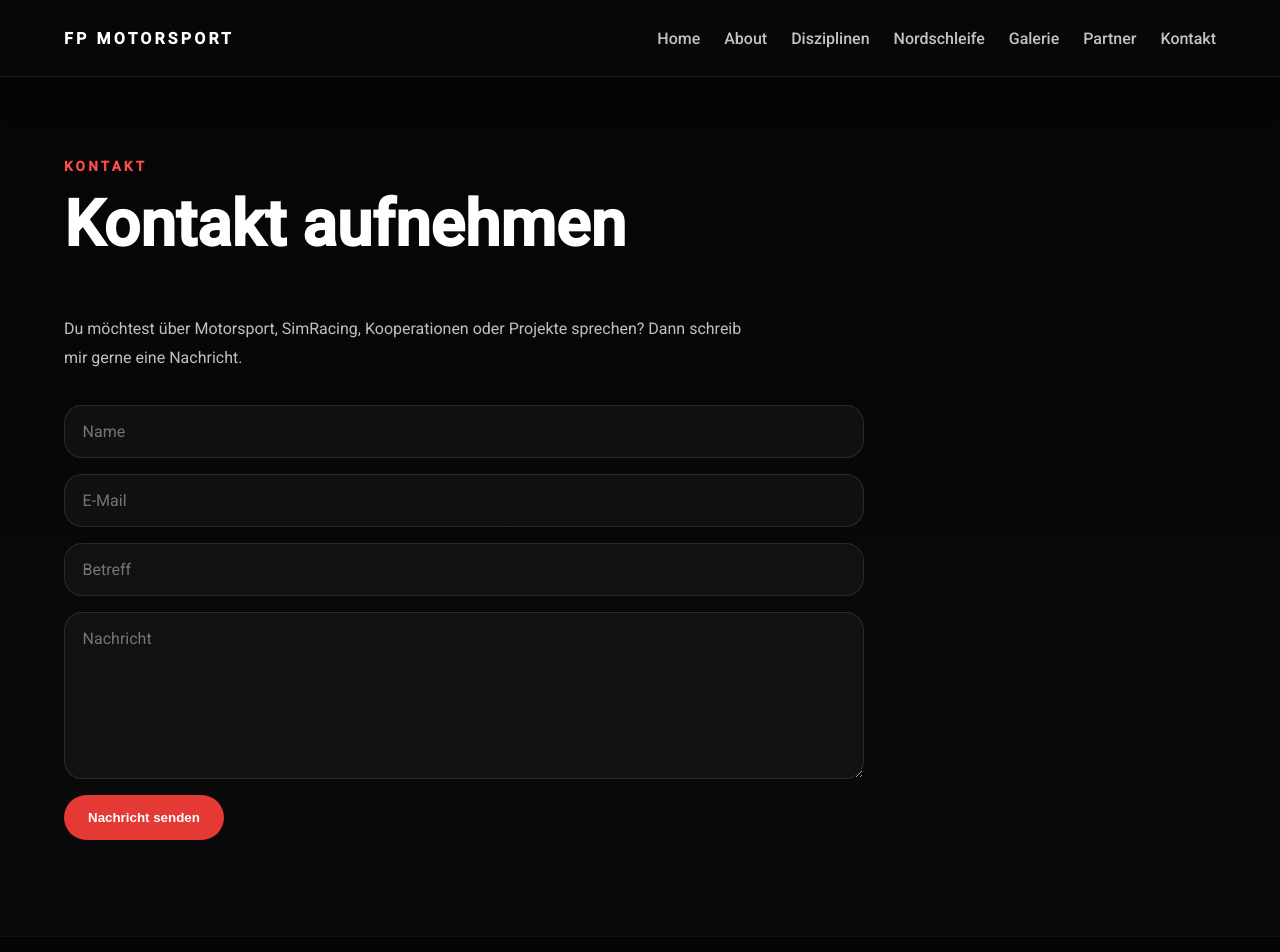
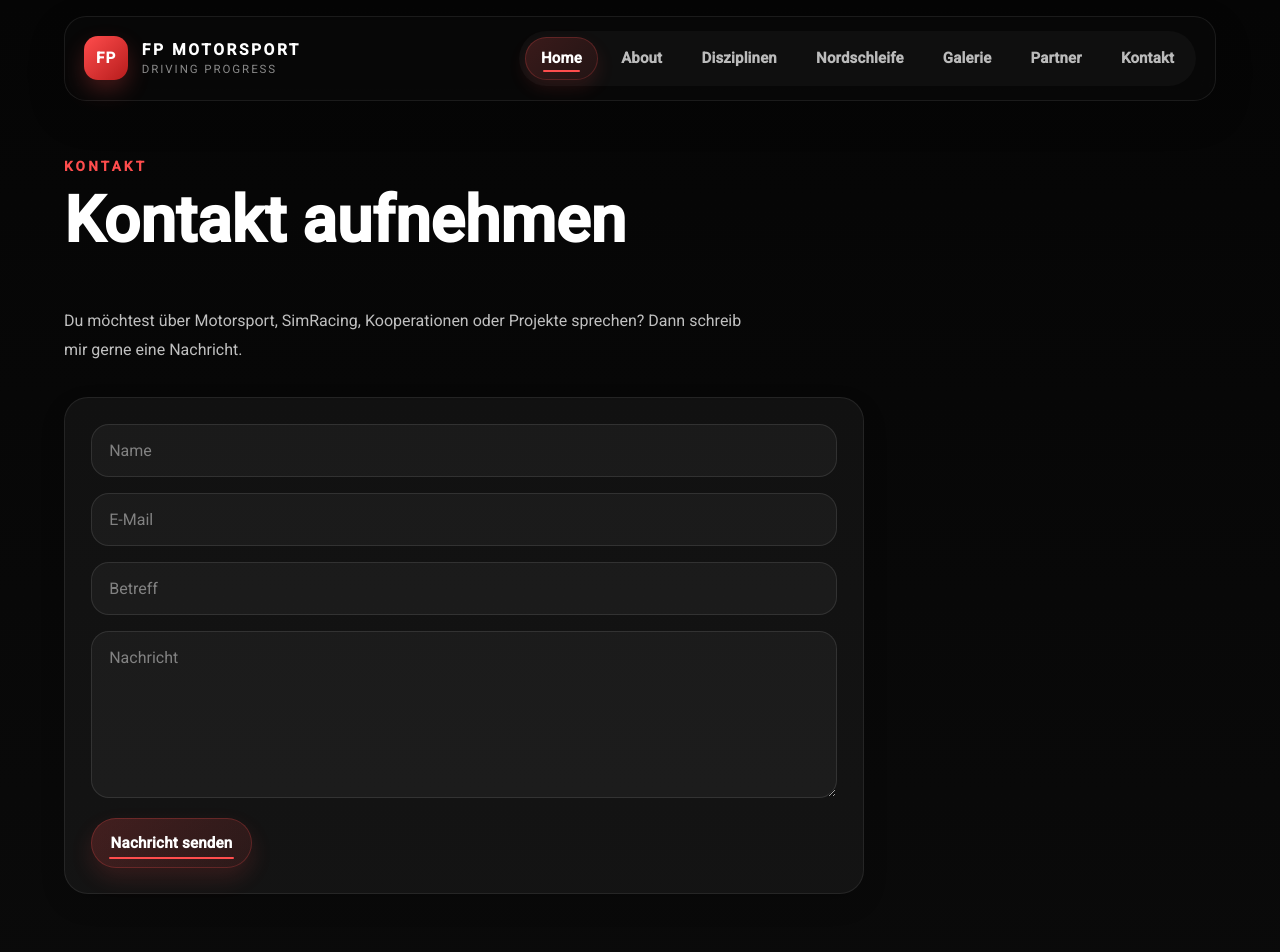
Before and after one commit to flxprnzl/fpmotorsport, an Angular app: page /contact in a window 1280 px wide. Shown: the top 952 px of the page. Built offline with nearby package versions, Linux system fonts and the light colour scheme.

Commit message:
liquid glass with chat is crazy

```diff
--- a/src/app/layout/navbar/navbar.html
+++ b/src/app/layout/navbar/navbar.html
@@ -1,31 +1,51 @@
-<header class="navbar">
-  <div class="container navbar-inner">
-    <div class="logo">FP Motorsport</div>
+<header class="navbar" [class.scrolled]="scrolled">
+  <div class="container navbar-shell">
+    <div class="navbar-inner">
+      <a href="#hero" class="logo-wrap" (click)="setActive('hero')">
+        <span class="logo-mark">FP</span>
+        <div class="logo-text">
+          <span class="logo-title">FP Motorsport</span>
+          <span class="logo-subtitle">Driving Progress</span>
+        </div>
+      </a>
 
-    <nav class="nav-links desktop-nav">
-      <a href="#hero">Home</a>
-      <a href="#about">About</a>
-      <a href="#disciplines">Disziplinen</a>
-      <a href="#nordschleife">Nordschleife</a>
-      <a href="#gallery">Galerie</a>
-      <a href="#partners">Partner</a>
-      <a href="#contact">Kontakt</a>
-    </nav>
+      <nav class="nav-links desktop-nav" aria-label="Hauptnavigation">
+        @for (item of navItems; track item.id) {
+          <a
+            [href]="item.href"
+            class="nav-link"
+            [class.active]="activeSection === item.id"
+            (click)="setActive(item.id)"
+          >
+            <span>{{ item.label }}</span>
+          </a>
+        }
+      </nav>
 
-    <button class="menu-toggle" (click)="toggleMenu()" aria-label="Menü öffnen">
-      <span></span>
-      <span></span>
-      <span></span>
-    </button>
-  </div>
+      <button
+        class="menu-toggle"
+        type="button"
+        (click)="toggleMenu()"
+        [attr.aria-expanded]="menuOpen"
+        aria-label="Menü öffnen"
+      >
+        <span [class.open]="menuOpen"></span>
+        <span [class.open]="menuOpen"></span>
+        <span [class.open]="menuOpen"></span>
+      </button>
+    </div>
 
-  <div class="mobile-menu" [class.open]="menuOpen">
-    <a href="#hero" (click)="closeMenu()">Home</a>
-    <a href="#about" (click)="closeMenu()">About</a>
-    <a href="#disciplines" (click)="closeMenu()">Disziplinen</a>
-    <a href="#nordschleife" (click)="closeMenu()">Nordschleife</a>
-    <a href="#gallery" (click)="closeMenu()">Galerie</a>
-    <a href="#partners" (click)="closeMenu()">Partner</a>
-    <a href="#contact" (click)="closeMenu()">Kontakt</a>
+    <div class="mobile-menu" [class.open]="menuOpen">
+      @for (item of navItems; track item.id) {
+        <a
+          [href]="item.href"
+          class="mobile-link"
+          [class.active]="activeSection === item.id"
+          (click)="setActive(item.id)"
+        >
+          {{ item.label }}
+        </a>
+      }
+    </div>
   </div>
 </header>
--- a/src/app/layout/navbar/navbar.scss
+++ b/src/app/layout/navbar/navbar.scss
@@ -4,11 +4,18 @@
   left: 0;
   width: 100%;
   z-index: 1000;
-  background: rgba(10, 10, 10, 0.58);
-  backdrop-filter: blur(18px);
-  -webkit-backdrop-filter: blur(18px);
-  border-bottom: 1px solid rgba(255, 255, 255, 0.08);
-  box-shadow: 0 10px 35px rgba(0, 0, 0, 0.22);
+  padding: 1rem 0 0;
+  transition:
+    padding 0.25s ease,
+    transform 0.25s ease;
+}
+
+.navbar.scrolled {
+  padding-top: 0.65rem;
+}
+
+.navbar-shell {
+  transition: all 0.25s ease;
 }
 
 .navbar-inner {
@@ -17,98 +24,199 @@
   align-items: center;
   justify-content: space-between;
   gap: 1rem;
+  padding: 0.9rem 1.2rem;
+  border-radius: 22px;
+  background: rgba(10, 10, 10, 0.62);
+  backdrop-filter: blur(12px);
+  -webkit-backdrop-filter: blur(12px);
+  border: 1px solid rgba(255, 255, 255, 0.08);
+  box-shadow: 0 14px 36px rgba(0, 0, 0, 0.22);
+  transition:
+    background 0.25s ease,
+    box-shadow 0.25s ease,
+    border-color 0.25s ease,
+    transform 0.25s ease;
 }
 
-.logo {
+.navbar.scrolled .navbar-inner {
+  background: rgba(8, 8, 8, 0.78);
+  border-color: rgba(255, 255, 255, 0.1);
+  box-shadow: 0 18px 42px rgba(0, 0, 0, 0.28);
+}
+
+.logo-wrap {
+  display: flex;
+  align-items: center;
+  gap: 0.85rem;
+  min-width: 0;
+  text-decoration: none;
+}
+
+.logo-mark {
+  display: inline-flex;
+  align-items: center;
+  justify-content: center;
+  width: 44px;
+  height: 44px;
+  border-radius: 14px;
+  background: linear-gradient(135deg, #ff4d4d, #b71c1c);
   color: #fff;
-  font-size: 1rem;
+  font-weight: 800;
+  font-size: 0.95rem;
+  letter-spacing: 0.08rem;
+  box-shadow: 0 10px 22px rgba(255, 77, 77, 0.24);
+  flex-shrink: 0;
+}
+
+.logo-text {
+  display: flex;
+  flex-direction: column;
+  min-width: 0;
+}
+
+.logo-title {
+  color: #fff;
+  font-size: 0.98rem;
   font-weight: 700;
-  letter-spacing: 0.2rem;
+  letter-spacing: 0.16rem;
   text-transform: uppercase;
-  white-space: nowrap;
+  line-height: 1.1;
+}
+
+.logo-subtitle {
+  margin-top: 0.2rem;
+  color: rgba(255, 255, 255, 0.52);
+  font-size: 0.72rem;
+  letter-spacing: 0.12rem;
+  text-transform: uppercase;
 }
 
 .desktop-nav {
   display: flex;
-  gap: 1.5rem;
+  align-items: center;
+  gap: 0.45rem;
+  padding: 0.35rem;
+  border-radius: 999px;
+  background: rgba(255, 255, 255, 0.03);
 }
 
-.desktop-nav a,
-.mobile-menu a {
-  color: rgba(255, 255, 255, 0.76);
+.nav-link {
+  position: relative;
+  display: inline-flex;
+  align-items: center;
+  justify-content: center;
+  padding: 0.78rem 1rem;
+  border-radius: 999px;
+  color: rgba(255, 255, 255, 0.72);
   text-decoration: none;
-  font-weight: 500;
-  transition: color 0.2s ease, opacity 0.2s ease;
+  font-weight: 600;
+  font-size: 0.94rem;
+  letter-spacing: 0.01rem;
+  transition:
+    color 0.22s ease,
+    background 0.22s ease,
+    transform 0.22s ease,
+    box-shadow 0.22s ease;
 }
 
-.desktop-nav a:hover,
-.mobile-menu a:hover {
+.nav-link:hover {
   color: #fff;
+  background: rgba(255, 255, 255, 0.05);
+}
+
+.nav-link.active {
+  color: #fff;
+  background: linear-gradient(
+    135deg,
+    rgba(255, 77, 77, 0.18),
+    rgba(255, 77, 77, 0.08)
+  );
+  box-shadow:
+    inset 0 0 0 1px rgba(255, 77, 77, 0.22),
+    0 8px 18px rgba(255, 77, 77, 0.12);
+}
+
+.nav-link.active::after {
+  content: '';
+  position: absolute;
+  left: 18px;
+  right: 18px;
+  bottom: 8px;
+  height: 2px;
+  border-radius: 999px;
+  background: #ff4d4d;
 }
 
 .menu-toggle {
   display: none;
-  width: 46px;
-  height: 46px;
+  position: relative;
+  width: 48px;
+  height: 48px;
   padding: 0;
   border: 1px solid rgba(255, 255, 255, 0.08);
-  border-radius: 14px;
-  background: rgba(255, 255, 255, 0.06);
-  backdrop-filter: blur(12px);
-  -webkit-backdrop-filter: blur(12px);
+  border-radius: 16px;
+  background: rgba(255, 255, 255, 0.05);
   cursor: pointer;
-  align-items: center;
-  justify-content: center;
-  flex-direction: column;
-  gap: 5px;
-  transition: background 0.2s ease, transform 0.2s ease;
+  transition:
+    background 0.22s ease,
+    border-color 0.22s ease,
+    transform 0.22s ease;
 }
 
 .menu-toggle:hover {
-  background: rgba(255, 255, 255, 0.1);
+  background: rgba(255, 255, 255, 0.08);
   transform: translateY(-1px);
 }
 
 .menu-toggle span {
-  display: block;
-  width: 20px;
+  position: absolute;
+  left: 13px;
+  width: 22px;
   height: 2px;
+  border-radius: 999px;
   background: #fff;
-  border-radius: 999px;
+  transition:
+    transform 0.22s ease,
+    opacity 0.22s ease,
+    top 0.22s ease;
+}
+
+.menu-toggle span:nth-child(1) {
+  top: 16px;
+}
+
+.menu-toggle span:nth-child(2) {
+  top: 23px;
+}
+
+.menu-toggle span:nth-child(3) {
+  top: 30px;
+}
+
+.menu-toggle span:nth-child(1).open {
+  top: 23px;
+  transform: rotate(45deg);
+}
+
+.menu-toggle span:nth-child(2).open {
+  opacity: 0;
+}
+
+.menu-toggle span:nth-child(3).open {
+  top: 23px;
+  transform: rotate(-45deg);
 }
 
 .mobile-menu {
   display: none;
-  flex-direction: column;
-  gap: 0.75rem;
-  padding: 1rem 1.25rem 1.25rem;
-  margin: 0 1rem 1rem;
-  background: rgba(15, 15, 15, 0.62);
-  backdrop-filter: blur(18px);
-  -webkit-backdrop-filter: blur(18px);
+  margin-top: 0.8rem;
+  padding: 0.85rem;
+  border-radius: 22px;
+  background: rgba(12, 12, 12, 0.82);
+  backdrop-filter: blur(12px);
+  -webkit-backdrop-filter: blur(12px);
   border: 1px solid rgba(255, 255, 255, 0.08);
-  border-radius: 20px;
   box-shadow: 0 18px 40px rgba(0, 0, 0, 0.24);
-}
-
-.mobile-menu a {
-  font-size: 1rem;
-  padding: 0.85rem 1rem;
-  border-radius: 14px;
-  background: rgba(255, 255, 255, 0.03);
-  transition:
-    background 0.2s ease,
-    color 0.2s ease,
-    transform 0.2s ease;
-}
-
-.mobile-menu a:hover {
-  background: rgba(255, 255, 255, 0.08);
-  color: #fff;
-  transform: translateX(2px);
-}
-
-.mobile-menu {
   opacity: 0;
   transform: translateY(-8px);
   pointer-events: none;
@@ -119,26 +227,103 @@
 
 .mobile-menu.open {
   display: flex;
+  flex-direction: column;
+  gap: 0.55rem;
   opacity: 1;
   transform: translateY(0);
   pointer-events: auto;
 }
 
+.mobile-link {
+  display: block;
+  padding: 0.95rem 1rem;
+  border-radius: 16px;
+  color: rgba(255, 255, 255, 0.76);
+  text-decoration: none;
+  font-weight: 600;
+  background: rgba(255, 255, 255, 0.03);
+  transition:
+    background 0.22s ease,
+    color 0.22s ease,
+    transform 0.22s ease,
+    box-shadow 0.22s ease;
+}
+
+.mobile-link:hover {
+  color: #fff;
+  background: rgba(255, 255, 255, 0.07);
+  transform: translateX(2px);
+}
+
+.mobile-link.active {
+  color: #fff;
+  background: linear-gradient(
+    135deg,
+    rgba(255, 77, 77, 0.18),
+    rgba(255, 77, 77, 0.08)
+  );
+  box-shadow: inset 0 0 0 1px rgba(255, 77, 77, 0.22);
+}
+
+@media (max-width: 1100px) {
+  .desktop-nav {
+    gap: 0.2rem;
+  }
+
+  .nav-link {
+    padding: 0.72rem 0.82rem;
+    font-size: 0.9rem;
+  }
+}
+
 @media (max-width: 900px) {
+  .navbar {
+    padding-top: 0.8rem;
+  }
+
   .desktop-nav {
     display: none;
   }
 
   .menu-toggle {
-    display: inline-flex;
+    display: inline-block;
   }
 
-  .mobile-menu.open {
-    display: flex;
+  .logo-title {
+    font-size: 0.9rem;
+    letter-spacing: 0.13rem;
   }
 
-  .logo {
-    font-size: 0.9rem;
-    letter-spacing: 0.14rem;
+  .logo-subtitle {
+    font-size: 0.68rem;
+    letter-spacing: 0.1rem;
   }
 }
+
+@media (max-width: 560px) {
+  .navbar-inner {
+    min-height: 72px;
+    padding: 0.85rem 1rem;
+    border-radius: 18px;
+  }
+
+  .logo-mark {
+    width: 40px;
+    height: 40px;
+    border-radius: 13px;
+    font-size: 0.88rem;
+  }
+
+  .logo-subtitle {
+    display: none;
+  }
+
+  .mobile-menu {
+    border-radius: 18px;
+    padding: 0.75rem;
+  }
+
+  .mobile-link {
+    border-radius: 14px;
+  }
+}
--- a/src/app/layout/navbar/navbar.ts
+++ b/src/app/layout/navbar/navbar.ts
@@ -1,13 +1,49 @@
-import { Component } from '@angular/core';
+import {
+  Component,
+  HostListener,
+  OnInit,
+  inject,
+  PLATFORM_ID,
+} from '@angular/core';
+import { CommonModule, isPlatformBrowser } from '@angular/common';
+
+type NavItem = {
+  label: string;
+  href: string;
+  id: string;
+};
 
 @Component({
   selector: 'app-navbar',
   standalone: true,
+  imports: [CommonModule],
   templateUrl: './navbar.html',
-  styleUrl: './navbar.scss'
+  styleUrl: './navbar.scss',
 })
-export class Navbar {
+export class Navbar implements OnInit {
+  private platformId = inject(PLATFORM_ID);
+
   menuOpen = false;
+  activeSection = 'hero';
+  scrolled = false;
+
+  navItems: NavItem[] = [
+    { label: 'Home', href: '#hero', id: 'hero' },
+    { label: 'About', href: '#about', id: 'about' },
+    { label: 'Disziplinen', href: '#disciplines', id: 'disciplines' },
+    { label: 'Nordschleife', href: '#nordschleife', id: 'nordschleife' },
+    { label: 'Galerie', href: '#gallery', id: 'gallery' },
+    { label: 'Partner', href: '#partners', id: 'partners' },
+    { label: 'Kontakt', href: '#contact', id: 'contact' },
+  ];
+
+  ngOnInit(): void {
+    if (!isPlatformBrowser(this.platformId)) {
+      return;
+    }
+
+    this.updateNavbarState();
+  }
 
   toggleMenu(): void {
     this.menuOpen = !this.menuOpen;
@@ -16,4 +52,39 @@ export class Navbar {
   closeMenu(): void {
     this.menuOpen = false;
   }
+
+  setActive(id: string): void {
+    this.activeSection = id;
+    this.closeMenu();
+  }
+
+  @HostListener('window:scroll')
+  onWindowScroll(): void {
+    this.updateNavbarState();
+  }
+
+  private updateNavbarState(): void {
+    if (!isPlatformBrowser(this.platformId)) {
+      return;
+    }
+
+    this.scrolled = window.scrollY > 20;
+
+    const offset = 140;
+    let currentSection = this.navItems[0]?.id ?? 'hero';
+
+    for (const item of this.navItems) {
+      const section = document.getElementById(item.id);
+      if (!section) continue;
+
+      const top = section.offsetTop;
+      const height = section.offsetHeight;
+
+      if (window.scrollY + offset >= top && window.scrollY + offset < top + height) {
+        currentSection = item.id;
+      }
+    }
+
+    this.activeSection = currentSection;
+  }
 }
--- a/src/app/pages/contact-page/contact-page.html
+++ b/src/app/pages/contact-page/contact-page.html
@@ -14,7 +14,10 @@
       <input type="email" placeholder="E-Mail" />
       <input type="text" placeholder="Betreff" />
       <textarea rows="7" placeholder="Nachricht"></textarea>
-      <button type="submit">Nachricht senden</button>
+
+      <button type="submit" class="fp-button fp-button-primary">
+        Nachricht senden
+      </button>
     </form>
   </div>
 </section>
--- a/src/app/pages/contact-page/contact-page.scss
+++ b/src/app/pages/contact-page/contact-page.scss
@@ -4,17 +4,10 @@
   background: linear-gradient(to bottom, #050505, #0a0a0a);
 }
 
-.section-label {
-  color: #ff4d4d;
-  text-transform: uppercase;
-  letter-spacing: 0.2rem;
-  font-size: 0.85rem;
-  font-weight: 600;
-}
-
 .contact-page h1 {
   margin-top: 0.8rem;
   font-size: clamp(2.5rem, 5vw, 4.5rem);
+  line-height: 1.05;
 }
 
 .intro {
@@ -28,6 +21,11 @@
   max-width: 800px;
   display: grid;
   gap: 1rem;
+  padding: 1.6rem;
+  border-radius: 24px;
+  background: rgba(255, 255, 255, 0.045);
+  border: 1px solid rgba(255, 255, 255, 0.08);
+  box-shadow: 0 10px 24px rgba(0, 0, 0, 0.16);
 }
 
 .contact-form input,
@@ -40,20 +38,36 @@
   color: white;
   font: inherit;
   outline: none;
+  transition:
+    border-color 0.22s ease,
+    background 0.22s ease,
+    box-shadow 0.22s ease;
+}
+
+.contact-form input::placeholder,
+.contact-form textarea::placeholder {
+  color: rgba(255, 255, 255, 0.45);
 }
 
 .contact-form input:focus,
 .contact-form textarea:focus {
-  border-color: rgba(255, 77, 77, 0.5);
+  border-color: rgba(255, 77, 77, 0.45);
+  background: rgba(255, 255, 255, 0.055);
+  box-shadow: 0 0 0 4px rgba(255, 77, 77, 0.08);
 }
 
 .contact-form button {
   width: fit-content;
-  padding: 0.95rem 1.5rem;
-  border: none;
-  border-radius: 999px;
-  background: #e53935;
-  color: white;
-  font-weight: 600;
-  cursor: pointer;
+  margin-top: 0.25rem;
 }
+
+@media (max-width: 768px) {
+  .contact-page {
+    padding: 8rem 0 5rem;
+  }
+
+  .contact-form {
+    padding: 1.2rem;
+    border-radius: 20px;
+  }
+}
--- a/src/app/sections/contact/contact.html
+++ b/src/app/sections/contact/contact.html
@@ -11,7 +11,9 @@
       </div>
 
       <div class="contact-action">
-        <a routerLink="/contact" class="contact-button">Kontakt aufnehmen</a>
+        <a routerLink="/contact" class="fp-button fp-button-primary">
+          Kontakt aufnehmen
+        </a>
       </div>
     </div>
   </div>
--- a/src/app/sections/hero/hero.html
+++ b/src/app/sections/hero/hero.html
@@ -11,8 +11,8 @@
     </p>
 
     <div class="hero-actions">
-      <a href="#contact" class="btn primary">Kontakt</a>
-      <a href="#about" class="btn secondary">Mehr erfahren</a>
+      <a href="#contact" class="fp-button fp-button-primary">Kontakt</a>
+      <a href="#about" class="fp-button fp-button-secondary">Mehr erfahren</a>
     </div>
   </div>
 </section>
--- a/src/styles.scss
+++ b/src/styles.scss
@@ -83,3 +83,84 @@ img {
 .stagger-5 {
   transition-delay: 0.33s;
 }
+
+/* =========================
+   Reusable FP Button Styles
+   ========================= */
+
+.fp-button {
+  position: relative;
+  display: inline-flex;
+  align-items: center;
+  justify-content: center;
+  gap: 0.55rem;
+  min-height: 50px;
+  padding: 0.9rem 1.25rem;
+  border: none;
+  border-radius: 999px;
+  text-decoration: none;
+  font: inherit;
+  font-weight: 600;
+  font-size: 0.95rem;
+  letter-spacing: 0.01rem;
+  cursor: pointer;
+  transition:
+    color 0.22s ease,
+    background 0.22s ease,
+    transform 0.22s ease,
+    box-shadow 0.22s ease,
+    border-color 0.22s ease;
+}
+
+.fp-button:focus-visible {
+  outline: 2px solid rgba(255, 77, 77, 0.45);
+  outline-offset: 3px;
+}
+
+.fp-button-primary {
+  color: #fff;
+  background: linear-gradient(
+    135deg,
+    rgba(255, 77, 77, 0.2),
+    rgba(255, 77, 77, 0.1)
+  );
+  box-shadow:
+    inset 0 0 0 1px rgba(255, 77, 77, 0.24),
+    0 10px 22px rgba(255, 77, 77, 0.14);
+}
+
+.fp-button-primary::after {
+  content: '';
+  position: absolute;
+  left: 18px;
+  right: 18px;
+  bottom: 9px;
+  height: 2px;
+  border-radius: 999px;
+  background: #ff4d4d;
+}
+
+.fp-button-primary:hover {
+  transform: translate3d(0, -2px, 0);
+  background: linear-gradient(
+    135deg,
+    rgba(255, 77, 77, 0.25),
+    rgba(255, 77, 77, 0.12)
+  );
+  box-shadow:
+    inset 0 0 0 1px rgba(255, 77, 77, 0.3),
+    0 14px 28px rgba(255, 77, 77, 0.18);
+}
+
+.fp-button-secondary {
+  color: rgba(255, 255, 255, 0.82);
+  background: rgba(255, 255, 255, 0.04);
+  box-shadow: inset 0 0 0 1px rgba(255, 255, 255, 0.08);
+}
+
+.fp-button-secondary:hover {
+  color: #fff;
+  transform: translate3d(0, -2px, 0);
+  background: rgba(255, 255, 255, 0.07);
+  box-shadow: inset 0 0 0 1px rgba(255, 255, 255, 0.12);
+}
```
Also changed, not shown: src/app/sections/about/about.scss (+7 -0 lines), src/app/sections/contact/contact.scss (+1 -22 lines), src/app/sections/hero/hero.scss (+20 -16 lines).
